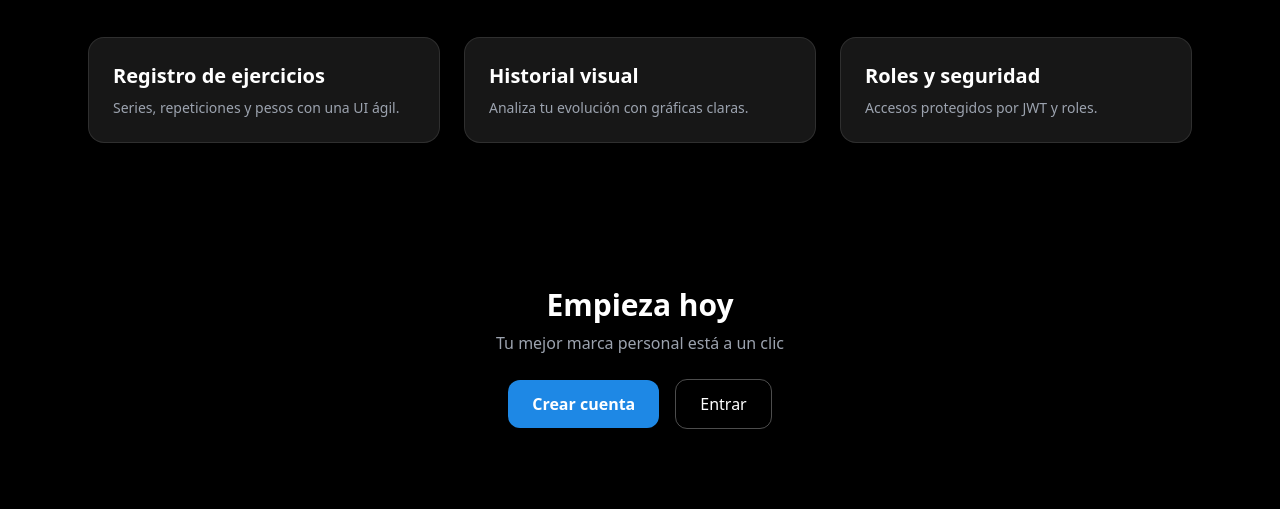
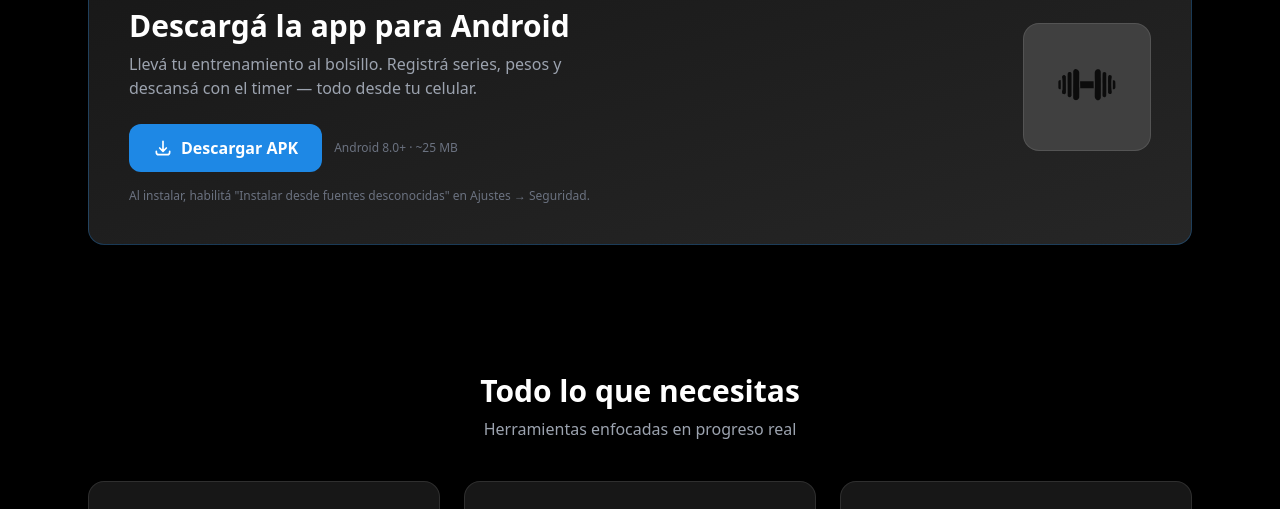
Before and after one commit to bfmu/progresapp-flacow, an Astro site in the folder frontend/: page / in a window 1280 px wide. Shown: the part 756-1265 px from the top of the page. Built offline with nearby package versions, Linux system fonts and the light colour scheme; Astro itself is replaced by a stand-in of ours.

Commit message:
feat(landing): add android app download section and nginx downloads route

```diff
--- a/docker-compose.yml
+++ b/docker-compose.yml
@@ -38,6 +38,7 @@
     container_name: flacow-nginx
     volumes:
       - ./nginx.conf:/etc/nginx/conf.d/default.conf
+      - ./downloads:/var/www/downloads:ro
     expose:
       - 80
     depends_on:
--- a/frontend/src/pages/index.astro
+++ b/frontend/src/pages/index.astro
@@ -58,6 +58,36 @@
       </div>
     </section>
 
+    <!-- Download App -->
+    <section class="max-w-6xl mx-auto px-6 py-16">
+      <div class="rounded-2xl border border-azure/30 bg-gradient-to-br from-neutral-900 to-neutral-800 p-10 flex flex-col md:flex-row items-center justify-between gap-8">
+        <div>
+          <span class="inline-block px-3 py-1 rounded-full bg-azure/20 text-azure text-xs font-semibold tracking-wide mb-3">BETA ABIERTA</span>
+          <h2 class="text-2xl md:text-3xl font-bold">Descargá la app para Android</h2>
+          <p class="mt-2 text-gray-400 max-w-md">Llevá tu entrenamiento al bolsillo. Registrá series, pesos y descansá con el timer — todo desde tu celular.</p>
+          <div class="mt-6 flex flex-wrap gap-3 items-center">
+            <a
+              href="/downloads/flacow.apk"
+              download
+              class="inline-flex items-center gap-2 px-6 py-3 rounded-xl bg-azure text-white font-semibold hover:bg-[#1565c0] transition-colors"
+            >
+              <svg xmlns="http://www.w3.org/2000/svg" class="h-5 w-5" fill="none" viewBox="0 0 24 24" stroke="currentColor" stroke-width="2">
+                <path stroke-linecap="round" stroke-linejoin="round" d="M4 16v1a3 3 0 003 3h10a3 3 0 003-3v-1m-4-4l-4 4m0 0l-4-4m4 4V4" />
+              </svg>
+              Descargar APK
+            </a>
+            <span class="text-xs text-gray-500">Android 8.0+ · ~25 MB</span>
+          </div>
+          <p class="mt-4 text-xs text-gray-500">Al instalar, habilitá "Instalar desde fuentes desconocidas" en Ajustes → Seguridad.</p>
+        </div>
+        <div class="flex-shrink-0">
+          <div class="w-32 h-32 rounded-2xl bg-neutral-700 border border-white/10 flex items-center justify-center">
+            <img src="/favicon.svg" alt="FLACOW App" class="w-20 h-20 opacity-80" />
+          </div>
+        </div>
+      </div>
+    </section>
+
     <!-- Features -->
     <section class="max-w-6xl mx-auto px-6 py-16">
       <h2 class="text-2xl md:text-3xl font-semibold text-center">Todo lo que necesitas</h2>
```
Also changed, not shown: mobile/eas.json (+7 -3 lines), 1 other file.
